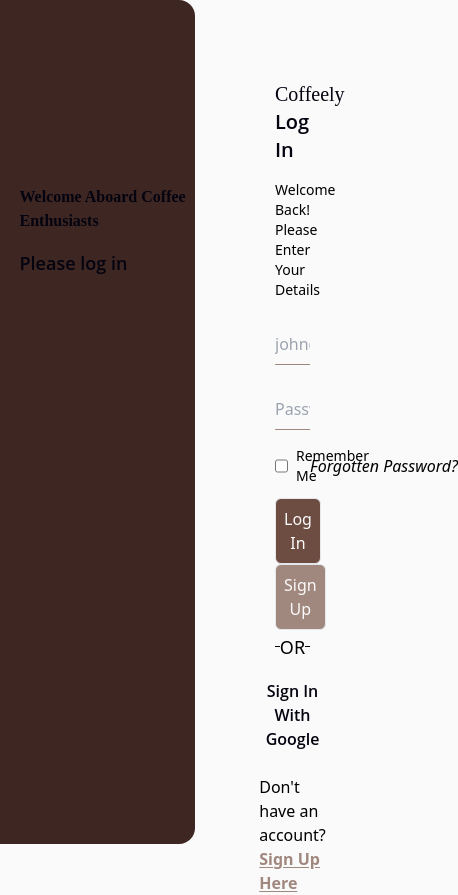
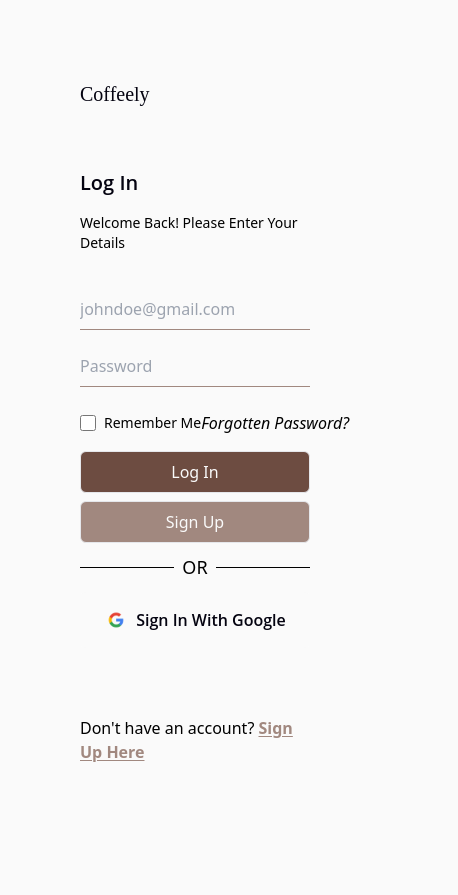
Before and after one commit to CodewithMiguelll/coffeely, a React (Create React App) app: page /login in a window 390 px wide. Shown: the whole page, 458 px wide, since content can reach past the window. After the commit the page ends 844 px from the top, so only its background shows below. Built offline with nearby package versions, Linux system fonts and the light colour scheme.

Commit message:
feat: Created the Sign Up Page, began work on the About Us Page, made modifications to the Login and 404 pages, changed the photo in the About section in the Home page

```diff
--- a/src/App.js
+++ b/src/App.js
@@ -76,8 +76,9 @@
 
 function App() {
   return (
-
+   <>
     <RouterProvider router={router} />
+   </>
 
   );
 }
--- a/src/pages/About.js
+++ b/src/pages/About.js
@@ -1,9 +1,14 @@
+import Header from "../components/Header";
+import Footer from "../components/Footer";
+
 const About = () => {
     return (
-        <div>
-
-        </div>
-     );
+      <>
+      <Header/>
+      <div className="">About</div>
+      <Footer/>
+      </>
+    );
 }
 
 export default About;
--- a/src/pages/Login.js
+++ b/src/pages/Login.js
@@ -1,91 +1,94 @@
-import { Link } from 'react-router-dom';
-import BtnPrimary from '../components/BtnPrimary'
-import BtnSecondary from '../components/BtnSecondary';
-import CoverImg from '../assets/images/jakub-dziubak-XtUd5SiX464-unsplash.jpg'
+import { Link } from "react-router-dom";
+import CoverImg from "../assets/images/jakub-dziubak-XtUd5SiX464-unsplash.jpg";
+import GoogleImg from "../assets/images/7123025_logo_google_g_icon.png";
+
 
 const LogIn = () => {
-    return (
+  return (
+    <>
       <div className="w-full h-screen flex items-center">
         {/* Log In Image */}
-        <div className="bg-[#3e2723] relative w-full h-full flex flex-col rounded-e-2xl">
-          <div className="absolute top-[20%] left-[10%] flex flex-col">
-            <h1 className="md:text-3xl text-[#040310] my-4 merriweather-black">
+        <div className="bg-[#3e2723] hidden lg:flex flex-col relative w-full h-full rounded-e-2xl">
+          <div className="absolute top-1/5 left-1/10 flex flex-col">
+            <h1 className="text-3xl md:text-4xl text-[#040310] my-4 font-black merriweather">
               Welcome Aboard Coffee Enthusiasts
             </h1>
-            <p className="text-lg open-sans-semi-bold text-[#040310]">
+            <p className="text-lg text-[#040310] font-semibold open-sans">
               Please log in
             </p>
           </div>
-
           <img
             src={CoverImg}
             alt="Background"
-            className="w-full h-full object-cover hidden md:block rounded-e-2xl"
+            className="w-full h-full object-cover rounded-e-2xl"
           />
         </div>
 
-        <div className="w-1/2 h-full bg-[#fafafa] flex flex-col p-20 justify-between">
-          <h1 className="text-xl text-[#040310] pacifico-regular">Coffeely</h1>
-          <div className="w-full flex flex-col max-w-[550px]">
-            <div className="w-full flex flex-col mb-2">
-              <h3 className="text-[#040310] open-sans-semi-bold text-xl md:text-2xl mb-4">
+        {/* Log In Form */}
+        <div className="lg:w-1/2 w-full h-full bg-[#fafafa] flex flex-col p-20 justify-between">
+          <h1 className="text-xl text-[#040310] pacifico-regular mb-2">
+            Coffeely
+          </h1>
+          <div className="w-full flex flex-col max-w-lg">
+            <div className="w-full flex flex-col mb-4">
+              <h3 className="text-xl md:text-2xl text-[#040310] mb-4 open-sans-semi-bold">
                 Log In
               </h3>
-              <p className="text-sm mb-2">
+              <p className="text-sm mb-3">
                 Welcome Back! Please Enter Your Details
               </p>
             </div>
 
-            {/*FORM ELEMENT FOR USER INPUT */}
-            <div className="w-full flex flex-col">
+            {/* FORM ELEMENTS */}
+            <div className="w-full flex flex-col mb-4">
               <input
-                className="w-full border-b bg-transparent text-[#040310] focus:outline-none my-2 border-[#a1887f] py-2 mb-4"
+                className="w-full border-b bg-transparent text-[#040310] focus:outline-none my-2 border-[#a1887f] py-2"
                 type="email"
                 name="email"
-                id=""
                 placeholder="johndoe@gmail.com"
                 required
               />
-
               <input
-                className="w-full border-b bg-transparent text-[#040310] focus:outline-none my-2 border-[#a1887f] py-2 mb-4"
+                className="w-full border-b bg-transparent text-[#040310] focus:outline-none my-2 border-[#a1887f] py-2"
                 type="password"
                 name="password"
-                id=""
                 placeholder="Password"
                 required
               />
             </div>
 
-            <div className="w-full flex items-center justify-between mb-3">
-              <div className="w-full flex items-center">
+            <div className="w-full flex items-center justify-between mb-4">
+              <div className="flex items-center">
                 <input
                   className="rounded-md w-4 h-4 mr-2"
                   type="checkbox"
                   name="remember"
-                  id=""
                 />
-                <p className="text-sm">Remember Me</p>
+                <p className="text-sm whitespace-nowrap">Remember Me</p>
               </div>
               <p className="italic whitespace-nowrap">Forgotten Password?</p>
             </div>
 
-            {/*LOG IN BUTTONS */}
-            <div className="w-full flex flex-col">
+            {/* Log In Buttons */}
+            <div className="w-full flex flex-col mb-4">
               <Link to="/">
-                <BtnPrimary label="Log In" />
+                <button className="border p-2 rounded-md w-full bg-[#6d4c41] text-[#fafafa] transition-all active:bg-[#4d3128] hover:translate-y-1 active:translate-y-2">
+                  Log In
+                </button>
               </Link>
-
-              <Link to="/sign-up">
-                <BtnSecondary label="Sign Up" />
+              <Link to="/sign-up" className="mt-2">
+                <button className="border p-2 rounded-md w-full bg-[#a1887f] text-[#fafafa] transition-all active:bg-[#7e655c] hover:translate-y-1 active:translate-y-2">
+                  Sign Up
+                </button>
               </Link>
             </div>
 
-            <div className="w-full flex items-center justify-center relative py-2 mt-2">
-              <div className="w-full h-[1px] bg-black"></div>
-              <p className="absolute bg-[#fafafa] text-lg">OR</p>
+            <div className="w-full flex items-center justify-center relative py-2">
+              <div className="w-full h-px bg-black"></div>
+              <p className="absolute bg-[#fafafa] px-2 text-lg">OR</p>
             </div>
-            <div className="w-full text-[#040310] my-2 open-sans-semi-bold bg-[#fafafa] rounded-md p-4 text-center flex items-center justify-center">
+            <div className="w-full text-[#040310] my-4 open-sans-semi-bold bg-[#fafafa] rounded-md p-4 text-center flex items-center justify-center">
+              <img src={GoogleImg} alt="Google Logo" className="w-6 h-6 mr-2" />
               Sign In With Google
             </div>
           </div>
@@ -102,9 +105,8 @@
           </div>
         </div>
       </div>
-    );
-
-
-}
+    </>
+  );
+};
 
 export default LogIn;
--- a/src/pages/NotFound.js
+++ b/src/pages/NotFound.js
@@ -1,27 +1,29 @@
-import { FontAwesomeIcon } from '@fortawesome/react-fontawesome';
-import Header from '../components/Header';
-import Footer from '../components/Footer';
-import { Link } from 'react-router-dom';
-import { faArrowAltCircleLeft } from '@fortawesome/free-solid-svg-icons/faArrowAltCircleLeft';
+import { FontAwesomeIcon } from "@fortawesome/react-fontawesome";
+import { faArrowAltCircleLeft } from "@fortawesome/free-solid-svg-icons";
+import { Link } from "react-router-dom";
+import Header from "../components/Header";
+import Footer from "../components/Footer";
+
 const NotFound = () => {
   return (
-      <div>
+    <div className="flex flex-col min-h-screen">
       <Header />
-        <div className=" flex flex-col gap-16 items-center justify-center p-[8rem]">
-          <p className=" text-3xl md:text-7xl font-semibold pacifico-regular">
+      <main data-aos="fade-up"
+      data-aos-duration="1400"
+      data-aos-timing-function="ease-out" className="flex-grow flex flex-col gap-4 items-center justify-center p-32">
+        <h1 className="text-3xl md:text-7xl font-semibold pacifico-regular">
           404
-          </p>{" "}
+        </h1>
         <p className="text-2xl md:text-3xl">Sorry, This Page Doesn't Exist</p>
-          <Link to="./">
+        <Link to="/">
           <button className="p-2 rounded-xl border border-black transition-all hover:bg-[#6d4c41] hover:text-[#fafafa] hover:-translate-y-1 active:bg-[#4d3128] active:translate-y-1">
-              {" "}
             <FontAwesomeIcon icon={faArrowAltCircleLeft} /> Take Me Home
           </button>
         </Link>
-        </div>
+      </main>
       <Footer />
     </div>
   );
-}
+};
 
 export default NotFound;
--- a/src/pages/SignUp.js
+++ b/src/pages/SignUp.js
@@ -1,9 +1,92 @@
+import { faArrowLeft } from "@fortawesome/free-solid-svg-icons";
+import { FontAwesomeIcon } from "@fortawesome/react-fontawesome";
+import { Link } from "react-router-dom";
+import React, { useState } from "react";
+
 const SignUp = () => {
-    return (
-        <div>
+  const [formData, setFormData] = useState({
+    name: "",
+    email: "",
+    password: "",
+  });
 
-        </div>
-     );
-}
+  const handleChange = (e) => {
+    setFormData({
+      ...formData,
+      [e.target.name]: e.target.value,
+    });
+  };
+
+  //TODO: add validation for email
+  const handleSubmit = (e) => {
+    e.preventDefault();
+    console.log(formData);
+  };
+
+  return (
+    <div className="min-h-screen flex items-center justify-center bg-[#f5f5f5]">
+      <div className="transition-all hover:-translate-x-2 absolute top-5 left-6 p-1">
+        <Link to="/">
+          <FontAwesomeIcon icon={faArrowLeft} />
+        </Link>
+      </div>
+      <div
+        data-aos="fade-up"
+        data-aos-duration="1400"
+        className="bg-white p-8 rounded shadow-md w-full max-w-md"
+      >
+        <h2 className="text-2xl font-bold mb-6 text-center pacifico-regular">
+          Sign Up
+        </h2>
+        <form onSubmit={handleSubmit}>
+          <div className="mb-4">
+            <label className="block text-gray-700" htmlFor="name">
+              Name
+            </label>
+            <input
+              className="w-full px-3 py-2 border rounded focus:outline-none focus:ring focus:ring-blue-200"
+              type="text"
+              name="name"
+              placeholder="Jane Smith"
+              value={formData.name}
+              onChange={handleChange}
+              required
+            />
+          </div>
+          <div className="mb-4">
+            <label className="block text-gray-700" htmlFor="email">
+              Email
+            </label>
+            <input
+              className="w-full px-3 py-2 border rounded focus:outline-none focus:ring focus:ring-blue-200"
+              type="email"
+              name="email"
+              placeholder="email@example.com"
+              value={formData.email}
+              onChange={handleChange}
+              required
+            />
+          </div>
+          <div className="mb-4">
+            <label className="block text-gray-700" htmlFor="password">
+              Password
+            </label>
+            <input
+              className="w-full px-3 py-2 border rounded focus:outline-none focus:ring focus:ring-blue-200"
+              type="password"
+              name="password"
+              value={formData.password}
+              onChange={handleChange}
+              required
+            />
+          </div>
+          <button className="w-full border p-2 rounded-md bg-[#6d4c41] text-[#fafafa] transition-all active:bg-[#4d3128] hover:translate-y-1 active:translate-y-2">
+            Sign Up
+          </button>
+        </form>
+      </div>
+    </div>
+  );
+};
 
 export default SignUp;
```
Also changed, not shown: src/pages/Home.js (+21 -22 lines), src/assets/images/7123025_logo_google_g_icon.png (added), src/assets/images/business-3d-businesswoman-in-blue-suit-with-paper-coffee-cup.png (added). Lines whose indentation alone changed are shown as unchanged.
